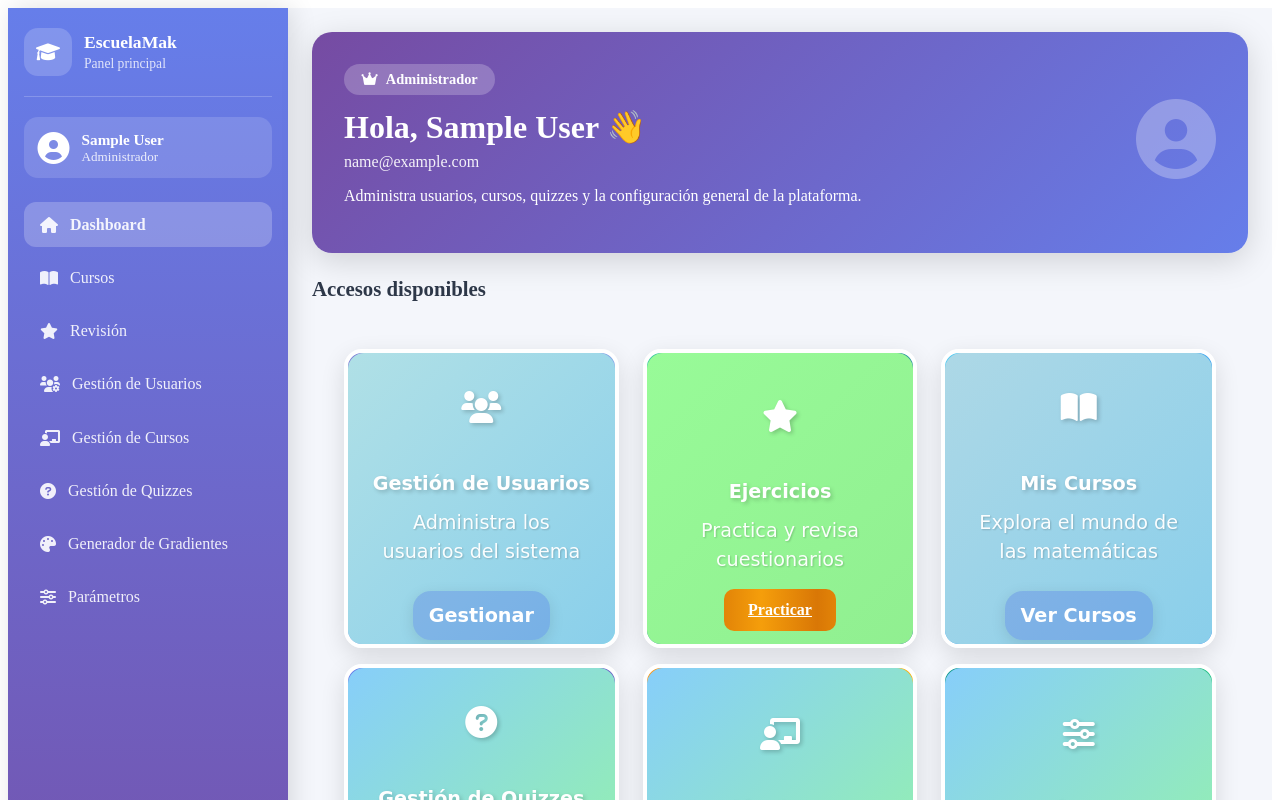
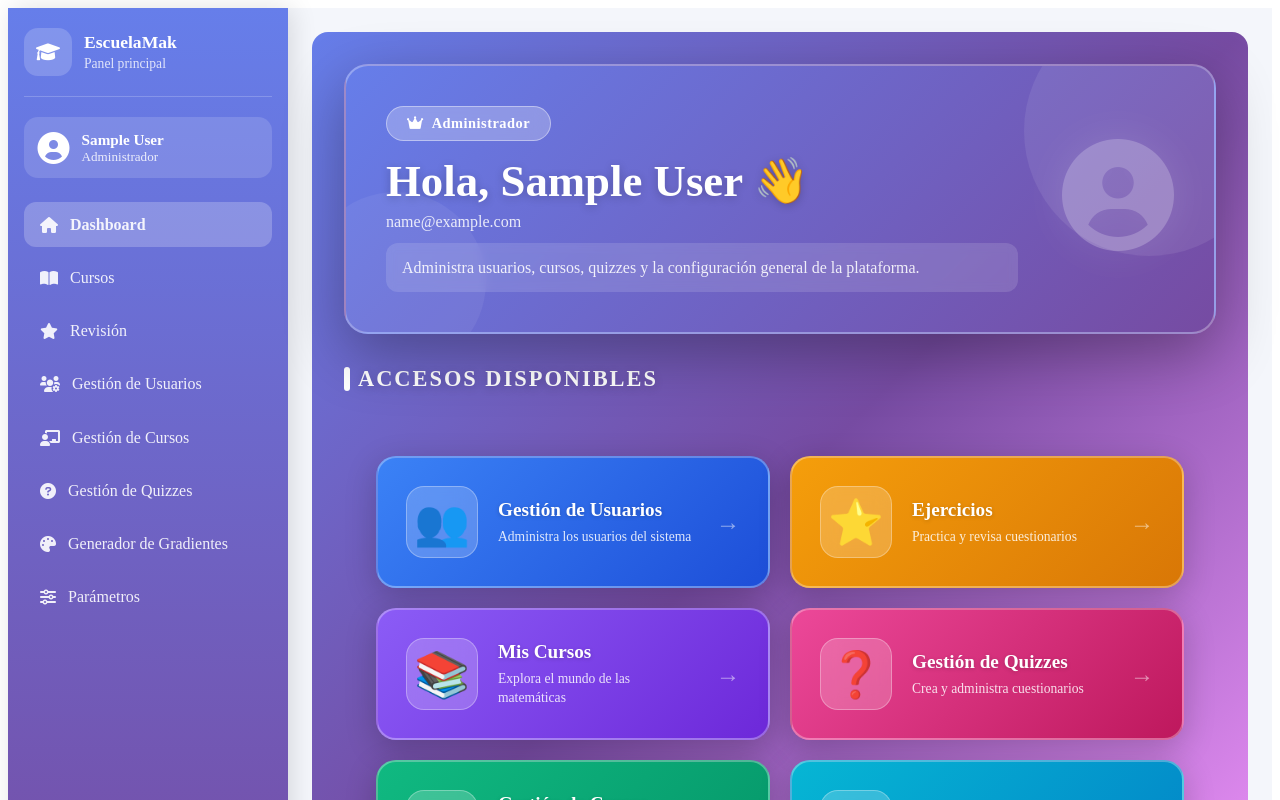
Before and after one commit to Lucho8215/escuelamak, an Angular app: page /dashboard in a window 1280 px wide. Shown: the top 800 px of the page. Built offline with nearby package versions, Linux system fonts and the light colour scheme; sample sign-in values are in the browser's storage.

Commit message:
organizacion de la vista del css de la dashboard

```diff
--- a/src/app/components/dashboard/dashboard.component.css
+++ b/src/app/components/dashboard/dashboard.component.css
@@ -1,42 +1,67 @@
-:host {
-  display: block;
-}
+/* ════════════════════════════════════
+   PÁGINA PRINCIPAL
+════════════════════════════════════ */
+:host { display: block; }
 
-/* Página del dashboard */
 .dashboard-page {
   display: flex;
   flex-direction: column;
-  gap: 1.5rem;
-
-   /* permite que el contenido crezca */
+  gap: 2rem;
   min-height: 100%;
-
-  /* agrega espacio inferior */
-  padding-bottom: 5rem;
+  padding-bottom: 3rem;
+  /* Fondo con gradiente vibrante */
+  background: linear-gradient(135deg, #667eea 0%, #764ba2 50%, #f093fb 100%);
+  min-height: 100vh;
+  padding: 2rem;
+  border-radius: 16px;
 }
 
-/* Tarjeta de bienvenida */
+/* ════════════════════════════════════
+   TARJETA DE BIENVENIDA
+════════════════════════════════════ */
 .welcome-card {
-  border-radius: 20px;
-  padding: 2rem;
+  border-radius: 24px;
+  padding: 2.5rem;
   color: white;
-  box-shadow: 0 8px 32px rgba(0, 0, 0, 0.15);
+  box-shadow: 0 20px 60px rgba(0,0,0,0.3);
+  position: relative;
+  overflow: hidden;
 }
 
-.admin {
-  background: linear-gradient(135deg, #764ba2 0%, #667eea 100%);
+/* Círculo decorativo de fondo */
+.welcome-card::before {
+  content: '';
+  position: absolute;
+  top: -60px; right: -60px;
+  width: 250px; height: 250px;
+  background: rgba(255,255,255,0.08);
+  border-radius: 50%;
+}
+.welcome-card::after {
+  content: '';
+  position: absolute;
+  bottom: -40px; left: -40px;
+  width: 180px; height: 180px;
+  background: rgba(255,255,255,0.06);
+  border-radius: 50%;
 }
 
+/* Color vibrante según rol */
+.admin   {
+  background: linear-gradient(135deg, #667eea 0%, #764ba2 100%);
+  border: 2px solid rgba(255,255,255,0.3);
+}
 .teacher {
   background: linear-gradient(135deg, #11998e 0%, #38ef7d 100%);
+  border: 2px solid rgba(255,255,255,0.3);
 }
-
 .student {
   background: linear-gradient(135deg, #f093fb 0%, #f5576c 100%);
+  border: 2px solid rgba(255,255,255,0.3);
 }
-
 .tutor {
   background: linear-gradient(135deg, #4facfe 0%, #00f2fe 100%);
+  border: 2px solid rgba(255,255,255,0.3);
 }
 
 .welcome-content {
@@ -45,166 +70,232 @@
   justify-content: space-between;
   gap: 2rem;
   flex-wrap: wrap;
+  position: relative;
+  z-index: 1;
 }
 
-.welcome-left {
-  flex: 1;
-}
+.welcome-left { flex: 1; }
 
+/* Badge de rol con brillo */
 .role-badge {
   display: inline-flex;
   align-items: center;
   gap: 0.5rem;
-  padding: 0.45rem 1.1rem;
+  padding: 0.5rem 1.25rem;
   border-radius: 999px;
   font-size: 0.9rem;
-  font-weight: 700;
-  background: rgba(255, 255, 255, 0.22);
-  margin-bottom: 0.8rem;
+  font-weight: 800;
+  background: rgba(255,255,255,0.25);
+  backdrop-filter: blur(10px);
+  border: 1px solid rgba(255,255,255,0.4);
+  margin-bottom: 1rem;
+  letter-spacing: 0.5px;
 }
 
+/* Nombre grande y llamativo */
 .welcome-name {
-  font-size: 2rem;
-  font-weight: 800;
+  font-size: 2.8rem;
+  font-weight: 900;
   margin: 0 0 0.4rem;
+  text-shadow: 0 2px 10px rgba(0,0,0,0.2);
+  line-height: 1.1;
 }
 
 .welcome-email {
-  margin: 0;
-  opacity: 0.92;
+  margin: 0 0 0.75rem;
+  opacity: 0.85;
   font-size: 1rem;
 }
 
-.welcome-avatar {
-  font-size: 5rem;
-  opacity: 0.28;
+.welcome-desc {
+  margin: 0;
+  opacity: 0.9;
+  font-size: 1rem;
+  line-height: 1.6;
+  max-width: 600px;
+  background: rgba(255,255,255,0.15);
+  padding: 0.75rem 1rem;
+  border-radius: 12px;
+  backdrop-filter: blur(5px);
 }
 
-/* Sección */
-.dashboard-section {
-  display: flex;
-  flex-direction: column;
-  gap: 1rem;
+/* Avatar brillante */
+.welcome-avatar {
+  font-size: 7rem;
+  opacity: 0.25;
+  filter: drop-shadow(0 0 20px rgba(255,255,255,0.5));
 }
 
+/* ════════════════════════════════════
+   TÍTULO DE SECCIÓN
+════════════════════════════════════ */
 .section-title {
   margin: 0;
-  font-size: 1.3rem;
-  color: #2d3748;
+  font-size: 1.4rem;
+  color: white;
   font-weight: 800;
+  text-transform: uppercase;
+  letter-spacing: 2px;
+  text-shadow: 0 2px 10px rgba(0,0,0,0.2);
+  display: flex;
+  align-items: center;
+  gap: 0.5rem;
 }
 
-/* Grid */
+/* Línea decorativa antes del título */
+.section-title::before {
+  content: '';
+  display: inline-block;
+  width: 6px;
+  height: 24px;
+  background: white;
+  border-radius: 3px;
+}
+
+/* ════════════════════════════════════
+   GRID DE TARJETAS
+════════════════════════════════════ */
 .card-grid {
   display: grid;
-
-    /* columnas adaptativas */
-  grid-template-columns: repeat(auto-fit, minmax(260px, 1fr));
-
-  gap: 1.5rem;
-
-  /* evita que se recorten */
-  align-items: stretch;
+  grid-template-columns: repeat(auto-fit, minmax(280px, 1fr));
+  gap: 1.25rem;
 }
 
-/* Tarjetas */
-.kid-card {
-  border-radius: 18px;
+/* ════════════════════════════════════
+   TARJETA DE ACCIÓN — DESLUMBRANTE
+════════════════════════════════════ */
+.accion-card {
+  border-radius: 20px;
+  padding: 1.75rem;
+  cursor: pointer;
+  display: flex;
+  align-items: center;
+  gap: 1.25rem;
+  transition: all 0.3s cubic-bezier(0.175, 0.885, 0.32, 1.275);
+  color: white;
+  text-decoration: none;
+  position: relative;
   overflow: hidden;
-  color: white;
-  box-shadow: 0 8px 24px rgba(0, 0, 0, 0.12);
-  min-height: 280px;
-
-display: flex;
+  border: 2px solid rgba(255,255,255,0.3);
+  box-shadow: 0 8px 32px rgba(0,0,0,0.2);
 }
 
-.kid-card-content {
-  padding: 1.4rem;
-  display: flex;
-  flex-direction: column;
-  gap: 0.9rem;
+/* Brillo animado al hacer hover */
+.accion-card::before {
+  content: '';
+  position: absolute;
+  top: 0; left: -100%;
+  width: 60%;
   height: 100%;
+  background: linear-gradient(
+    90deg,
+    transparent,
+    rgba(255,255,255,0.15),
+    transparent
+  );
+  transition: left 0.5s ease;
 }
 
-.card-icon {
-  font-size: 2rem;
+.accion-card:hover::before {
+  left: 150%;
 }
 
-.kid-card h3 {
-  margin: 0;
+.accion-card:hover {
+  transform: translateY(-6px) scale(1.02);
+  box-shadow: 0 20px 50px rgba(0,0,0,0.3);
+  border-color: rgba(255,255,255,0.6);
+}
+
+/* Icono grande con fondo brillante */
+.card-icono {
+  font-size: 2.8rem;
+  flex-shrink: 0;
+  width: 70px;
+  height: 70px;
+  display: flex;
+  align-items: center;
+  justify-content: center;
+  border-radius: 18px;
+  background: rgba(255,255,255,0.2);
+  backdrop-filter: blur(10px);
+  border: 1px solid rgba(255,255,255,0.3);
+  transition: transform 0.3s;
+}
+
+.accion-card:hover .card-icono {
+  transform: scale(1.1) rotate(-5deg);
+}
+
+/* Texto de la tarjeta */
+.card-info { flex: 1; }
+
+/* Título grande y llamativo */
+.card-info h3 {
+  margin: 0 0 0.4rem;
   font-size: 1.2rem;
   font-weight: 800;
+  color: white;
+  text-shadow: 0 1px 4px rgba(0,0,0,0.2);
 }
 
-.kid-card p {
+.card-info p {
   margin: 0;
-  line-height: 1.5;
-  opacity: 0.95;
+  font-size: 0.85rem;
+  color: rgba(255,255,255,0.85);
+  line-height: 1.4;
 }
 
-.btn-kid {
-  margin-top: 10px ;
-  display: inline-flex;
-  justify-content: center;
-  align-items: center;
-  text-decoration: none;
+/* Flecha animada */
+.card-flecha {
+  font-size: 1.5rem;
+  color: rgba(255,255,255,0.5);
+  transition: all 0.3s;
   font-weight: 700;
-  padding: 0.8rem 1rem;
-  border-radius: 18px;
-  background: rgba(26, 45, 216, 0.2);
-  color: white;
-  transition: all 0.2s ease;
 }
 
-.btn-kid:hover {
-  background: rgba(255, 255, 255, 0.28);
-  transform: translateY(-2px);
+.accion-card:hover .card-flecha {
+  color: white;
+  transform: translateX(6px);
 }
 
-/* Colores de tarjetas */
-.theme-card {
-  background: linear-gradient(135deg, #7f7fd5, #86a8e7, #91eae4);
+/* ════════════════════════════════════
+   COLORES VIBRANTES POR TIPO
+════════════════════════════════════ */
+.card-usuarios {
+  background: linear-gradient(135deg, #3b82f6, #1d4ed8);
+}
+.card-ejercicios {
+  background: linear-gradient(135deg, #f59e0b, #d97706);
+}
+.card-cursos {
+  background: linear-gradient(135deg, #8b5cf6, #6d28d9);
+}
+.card-quizzes {
+  background: linear-gradient(135deg, #ec4899, #be185d);
+}
+.card-gestion {
+  background: linear-gradient(135deg, #10b981, #059669);
+}
+.card-params {
+  background: linear-gradient(135deg, #06b6d4, #0284c7);
 }
 
-.completed-card {
-  background: linear-gradient(135deg, #43cea2, #185a9d);
+/* Hover con más saturación */
+.card-usuarios:hover  { background: linear-gradient(135deg, #60a5fa, #3b82f6); }
+.card-ejercicios:hover { background: linear-gradient(135deg, #fbbf24, #f59e0b); }
+.card-cursos:hover    { background: linear-gradient(135deg, #a78bfa, #8b5cf6); }
+.card-quizzes:hover   { background: linear-gradient(135deg, #f472b6, #ec4899); }
+.card-gestion:hover   { background: linear-gradient(135deg, #34d399, #10b981); }
+.card-params:hover    { background: linear-gradient(135deg, #22d3ee, #06b6d4); }
+
+/* ════════════════════════════════════
+   RESPONSIVE
+════════════════════════════════════ */
+@media (max-width: 768px) {
+  .dashboard-page { padding: 1rem; }
+  .welcome-card { padding: 1.75rem; }
+  .welcome-name { font-size: 2rem; }
+  .welcome-avatar { font-size: 5rem; }
+  .card-grid { grid-template-columns: 1fr; }
+  .accion-card { padding: 1.25rem; }
 }
-
-.numbers-card {
-  background: linear-gradient(135deg, #56ccf2, #2f80ed);
-}
-
-.quiz-card {
-  background: linear-gradient(135deg, #667eea, #764ba2);
-}
-
-.pending-card {
-  background: linear-gradient(135deg, #f7971e, #ffd200);
-}
-
-.params-card {
-  background: linear-gradient(135deg, #11998e, #38ef7d);
-}
-
-/* Responsive */
-@media (max-width: 768px) {
-  .welcome-card {
-    padding: 1.5rem;
-  }
-
-  .welcome-name {
-    font-size: 1.6rem;
-  }
-
-  .welcome-avatar {
-    font-size: 4rem;
-  }
-  .welcome-description {
-  margin-top: 0.85rem;
-  max-width: 680px;
-  line-height: 1.6;
-  font-size: 0.98rem;
-  opacity: 0.96;
-}
-
-}
--- a/src/app/components/dashboard/dashboard.component.html
+++ b/src/app/components/dashboard/dashboard.component.html
@@ -1,91 +1,111 @@
 <div class="dashboard-page">
-  <!-- Tarjeta de bienvenida -->
+
+  <!-- ═══════════════════════════════════
+       TARJETA DE BIENVENIDA
+  ════════════════════════════════════ -->
   <section class="welcome-card" [ngClass]="roleClass">
     <div class="welcome-content">
       <div class="welcome-left">
+
+        <!-- Badge con rol del usuario -->
         <div class="role-badge">
           <i class="fas" [ngClass]="roleIcon"></i>
           {{ roleLabel }}
         </div>
 
+        <!-- Nombre y correo -->
         <h1 class="welcome-name">
           Hola, {{ currentUser?.name || 'Usuario' }} 👋
         </h1>
+        <p class="welcome-email">{{ currentUser?.email }}</p>
+        <p class="welcome-desc">{{ roleDescription }}</p>
 
-        <p class="welcome-email">
-          {{ currentUser?.email || 'Sin correo disponible' }}
-        </p>
-
-        <p class="welcome-description">
-          {{ roleDescription }}
-        </p>
       </div>
-
+      <!-- Avatar decorativo -->
       <div class="welcome-avatar">
         <i class="fas fa-user-circle"></i>
       </div>
     </div>
   </section>
 
-  <!-- Sección de accesos -->
-  <section class="dashboard-section">
-    <h2 class="section-title">
-      {{ dashboardTitle }}
-    </h2>
+  <!-- ═══════════════════════════════════
+       TÍTULO DE SECCIÓN
+  ════════════════════════════════════ -->
+  <h2 class="section-title">{{ dashboardTitle }}</h2>
 
-    <div class="card-grid">
-      <div class="kid-card theme-card" *ngIf="canManageUsers()">
-        <div class="kid-card-content">
-          <i class="fas fa-users card-icon"></i>
-          <h3>Gestión de Usuarios</h3>
-          <p>Administra los usuarios del sistema</p>
-          <a routerLink="/user-management" class="btn btn-kid">Gestionar</a>
-        </div>
+  <!-- ═══════════════════════════════════
+       GRID DE TARJETAS DE ACCESO
+       Cada tarjeta solo aparece si el
+       usuario tiene permiso para verla
+  ════════════════════════════════════ -->
+  <div class="card-grid">
+
+    <!-- Gestión de Usuarios: solo ADMIN -->
+    <a routerLink="/user-management" class="accion-card card-usuarios"
+       *ngIf="canManageUsers()">
+      <div class="card-icono">👥</div>
+      <div class="card-info">
+        <h3>Gestión de Usuarios</h3>
+        <p>Administra los usuarios del sistema</p>
       </div>
-      <div class="kid-card completed-card" *ngIf="canReviewExercises()">
-        <div class="kid-card-content">
-          <i class="fas fa-star card-icon"></i>
-          <h3>Ejercicios </h3>
-          <p>Practica y revisa cuestionarios</p>
-          <a routerLink="/review" class="btn btn-shimmer-gold">Practicar</a>
-        </div>
+      <div class="card-flecha">→</div>
+    </a>
+
+    <!-- Ejercicios y Revisión -->
+    <a routerLink="/review" class="accion-card card-ejercicios"
+       *ngIf="canReviewExercises()">
+      <div class="card-icono">⭐</div>
+      <div class="card-info">
+        <h3>Ejercicios</h3>
+        <p>Practica y revisa cuestionarios</p>
       </div>
+      <div class="card-flecha">→</div>
+    </a>
 
-      <div class="kid-card numbers-card" *ngIf="canViewCourses()">
-        <div class="kid-card-content">
-          <i class="fas fa-book-open card-icon"></i>
-          <h3>Mis Cursos</h3>
-          <p>Explora el mundo de las matemáticas</p>
-          <a routerLink="/courses" class="btn btn-kid">Ver Cursos</a>
-        </div>
+    <!-- Mis Cursos -->
+    <a routerLink="/courses" class="accion-card card-cursos"
+       *ngIf="canViewCourses()">
+      <div class="card-icono">📚</div>
+      <div class="card-info">
+        <h3>Mis Cursos</h3>
+        <p>Explora el mundo de las matemáticas</p>
       </div>
+      <div class="card-flecha">→</div>
+    </a>
 
-      <div class="kid-card quiz-card" *ngIf="canManageQuizzes()">
-        <div class="kid-card-content">
-          <i class="fas fa-question-circle card-icon"></i>
-          <h3>Gestión de Quizzes</h3>
-          <p>Crea y administra cuestionarios</p>
-          <a routerLink="/quiz-management" class="btn btn-kid">Gestionar Quizzes</a>
-        </div>
+    <!-- Gestión de Quizzes -->
+    <a routerLink="/quiz-management" class="accion-card card-quizzes"
+       *ngIf="canManageQuizzes()">
+      <div class="card-icono">❓</div>
+      <div class="card-info">
+        <h3>Gestión de Quizzes</h3>
+        <p>Crea y administra cuestionarios</p>
       </div>
+      <div class="card-flecha">→</div>
+    </a>
 
-      <div class="kid-card pending-card" *ngIf="canManageCourses()">
-        <div class="kid-card-content">
-          <i class="fas fa-chalkboard-teacher card-icon"></i>
-          <h3>Gestión de Cursos</h3>
-          <p>Administra los cursos de la plataforma</p>
-          <a routerLink="/course-management" class="btn btn-kid">Gestionar Cursos</a>
-        </div>
+    <!-- Gestión de Cursos -->
+    <a routerLink="/course-management" class="accion-card card-gestion"
+       *ngIf="canManageCourses()">
+      <div class="card-icono">🎓</div>
+      <div class="card-info">
+        <h3>Gestión de Cursos</h3>
+        <p>Administra los cursos de la plataforma</p>
       </div>
+      <div class="card-flecha">→</div>
+    </a>
 
-      <div class="kid-card params-card" *ngIf="canManageParameters()">
-        <div class="kid-card-content">
-          <i class="fas fa-sliders-h card-icon"></i>
-          <h3>Parámetros</h3>
-          <p>Usuarios, clases, temas y permisos</p>
-          <a routerLink="/parameters" class="btn btn-kid">Configurar</a>
-        </div>
+    <!-- Parámetros: solo ADMIN -->
+    <a routerLink="/parameters" class="accion-card card-params"
+       *ngIf="canManageParameters()">
+      <div class="card-icono">⚙️</div>
+      <div class="card-info">
+        <h3>Parámetros</h3>
+        <p>Usuarios, clases, temas y permisos</p>
       </div>
-    </div>
-  </section>
+      <div class="card-flecha">→</div>
+    </a>
+
+  </div>
+
 </div>
```
Also changed, not shown: src/app/components/student-dashboard/student-dashboard.component.css (+61 -0 lines).
